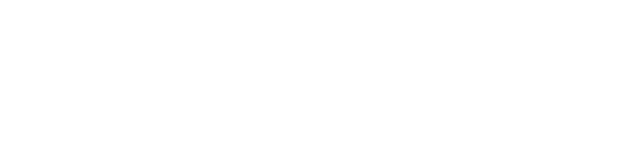
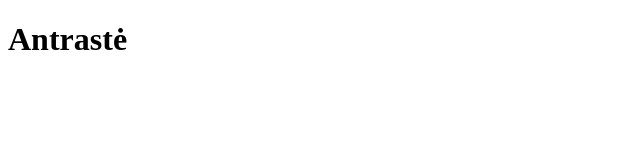
Before and after one commit to JovitaMil/Test, a plain HTML site: page index.html in a window 1280 px wide. Shown: the whole page, without its empty margins (0-640 px from the left). Drawn offline with Linux system fonts and the light colour scheme.

Commit message:
Prideta antraste

```diff
--- a/index.html
+++ b/index.html
@@ -9,7 +9,7 @@
 </head>
 
 <body>
-
+    <h1>Antrastė</h1>
 </body>
 
 </html>
```
